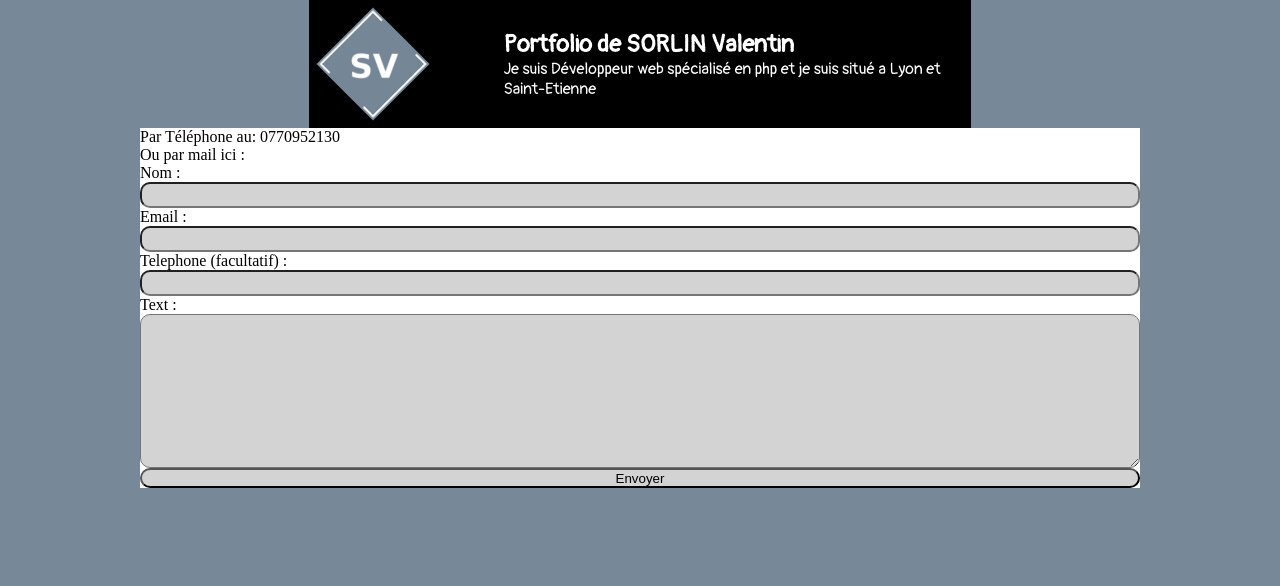
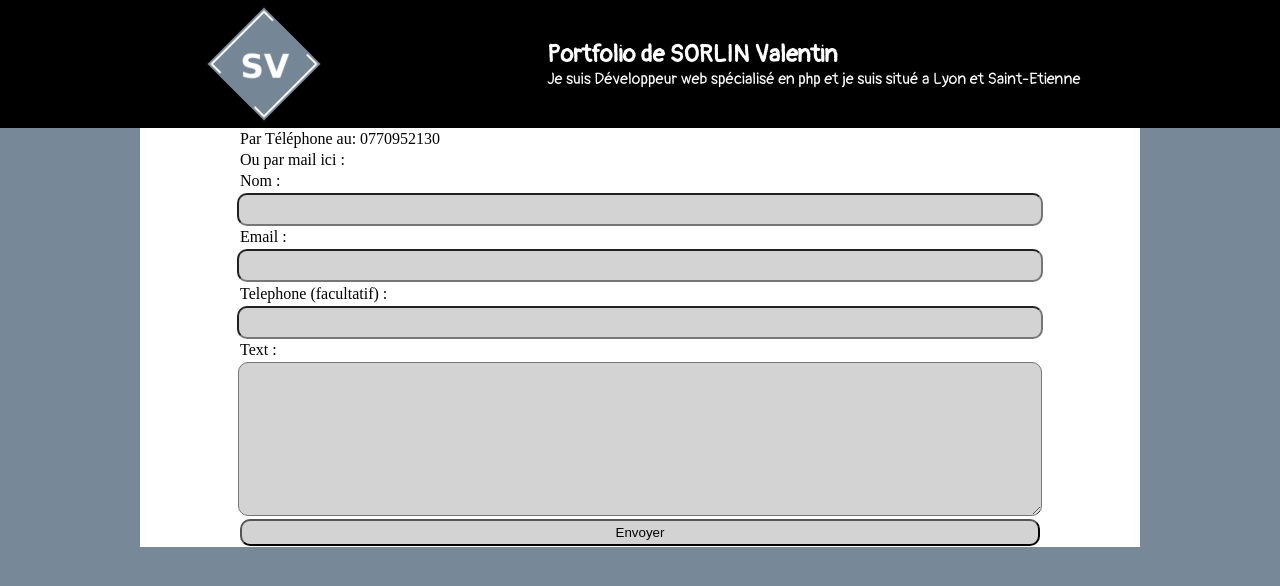
Before and after one commit to sorlinV/welcomesimplon, a PHP site: page /contact.php in a window 1280 px wide. Shown: the top 586 px of the page. Run offline with PHP 8.4, Linux system fonts and the light colour scheme.

Commit message:
contact form style++

```diff
--- a/contact.php
+++ b/contact.php
@@ -8,6 +8,7 @@
     <title>Document</title>
 </head>
 <body>
+    <div class="black">
         <header>
             <main>
                 <a href="index.php" id="logo"><img src="img/default.png" alt="logo"></a>
@@ -17,6 +18,7 @@
                 </section>
             </main>
         </header>
+    </div>
     <form action="mailto:valentin.sorlin@hotmail.com?subject=SITE;CC=valentin.sorlin@hotmail.com" method="post" enctype="text/plain">
         <p>Par Téléphone au: 0770952130</p>
         <p>Ou par mail ici :</p>
--- a/style.css
+++ b/style.css
@@ -26,6 +26,21 @@ h2>a {
 
 #logo * {
     height: 100%;
+}
+
+form {
+    display: flex;
+    justify-content: center;
+    align-items: center;
+}
+
+form>* {
+    width: 80%;
+    margin: 0.1em;
+}
+
+form>input {
+    height: 2em;
 }
 
 @keyframes logo_anim {
```
Lines whose indentation alone changed are shown as unchanged.
